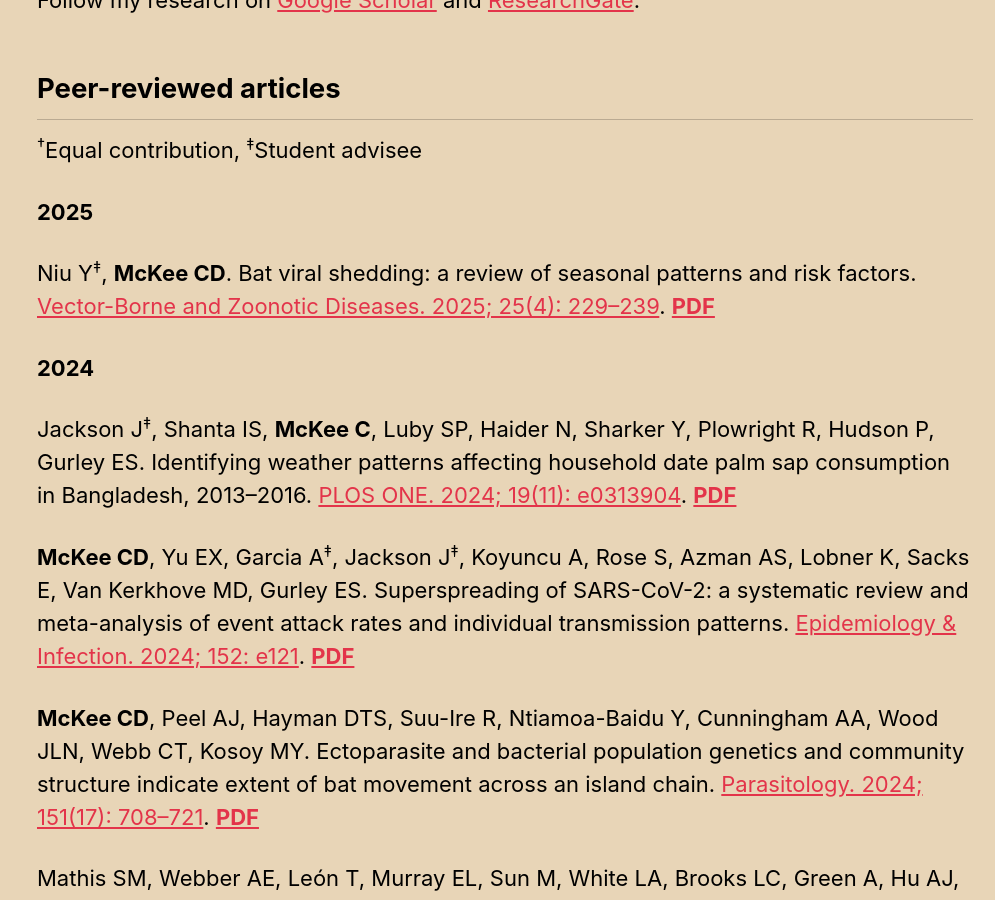
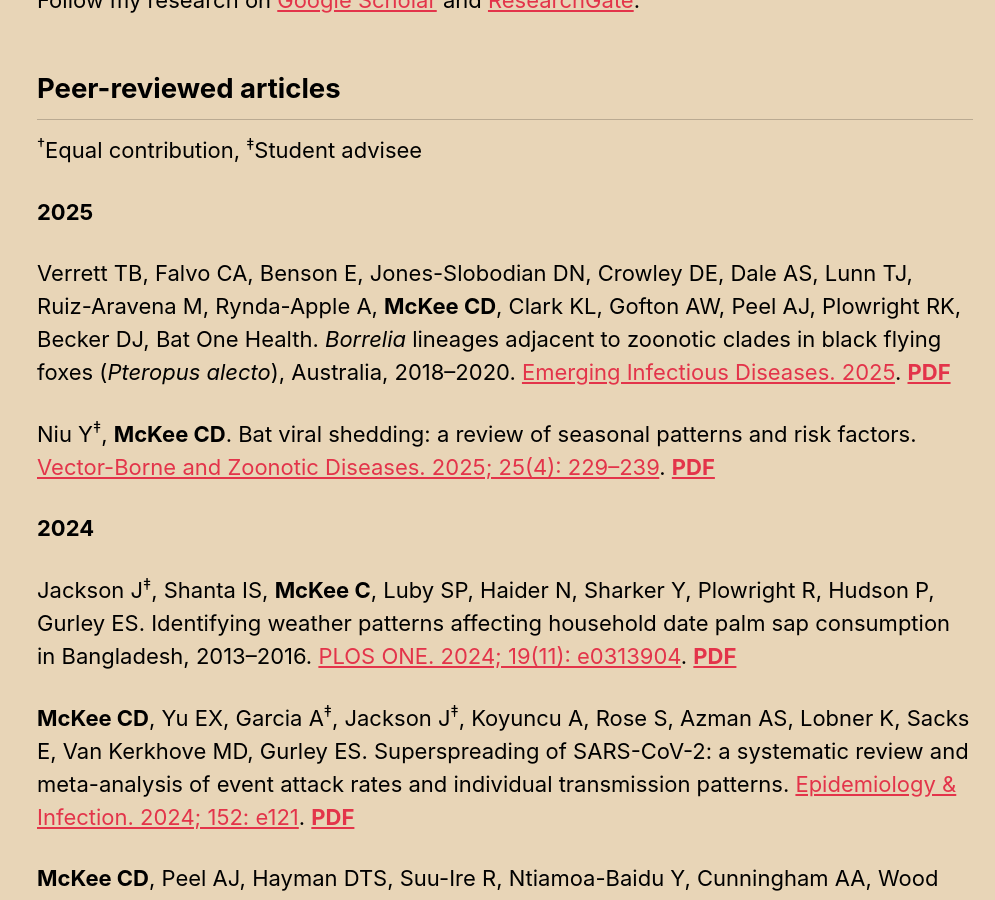
Before and after one commit to clifmckee/clifmckee.github.io, a Jekyll site: the page built from _pages/publications.md, in a window 1280 px wide and 900 px high, scrolled down 348 px. Shown: the whole window, without its empty margins (285-1280 px from the left). Built offline with Jekyll 4.4.1, drawn with Linux system fonts in a browser that asks for light colours; cached includes are drawn as plain includes; some of the changed text lies outside the part shown.

Commit message:
Update CV and pubs 2025-06-13

```diff
--- a/_pages/publications.md
+++ b/_pages/publications.md
@@ -15,6 +15,8 @@
 <sup>†</sup>Equal contribution, <sup>‡</sup>Student advisee
 
 **2025**
+
+Verrett TB, Falvo CA, Benson E, Jones-Slobodian DN, Crowley DE, Dale AS, Lunn TJ, Ruiz-Aravena M, Rynda-Apple A, **McKee CD**, Clark KL, Gofton AW, Peel AJ, Plowright RK, Becker DJ, Bat One Health. *Borrelia* lineages adjacent to zoonotic clades in black flying foxes (*Pteropus alecto*), Australia, 2018–2020. [Emerging Infectious Diseases. 2025](https://doi.org/10.3201/eid3107.241864). [**PDF**](http://clifmckee.github.io/files/2024_Verrett_bioRxiv.pdf)
 
 Niu Y<sup>‡</sup>, **McKee CD**. Bat viral shedding: a review of seasonal patterns and risk factors. [Vector-Borne and Zoonotic Diseases. 2025; 25(4): 229--239](https://doi.org/10.1089/vbz.2024.0091). [**PDF**](http://clifmckee.github.io/files/2025_Niu_VBZD.pdf)
 
```
Also changed, not shown: other parts of _pages/publications.md (+0 -2 lines), 1 other file.
